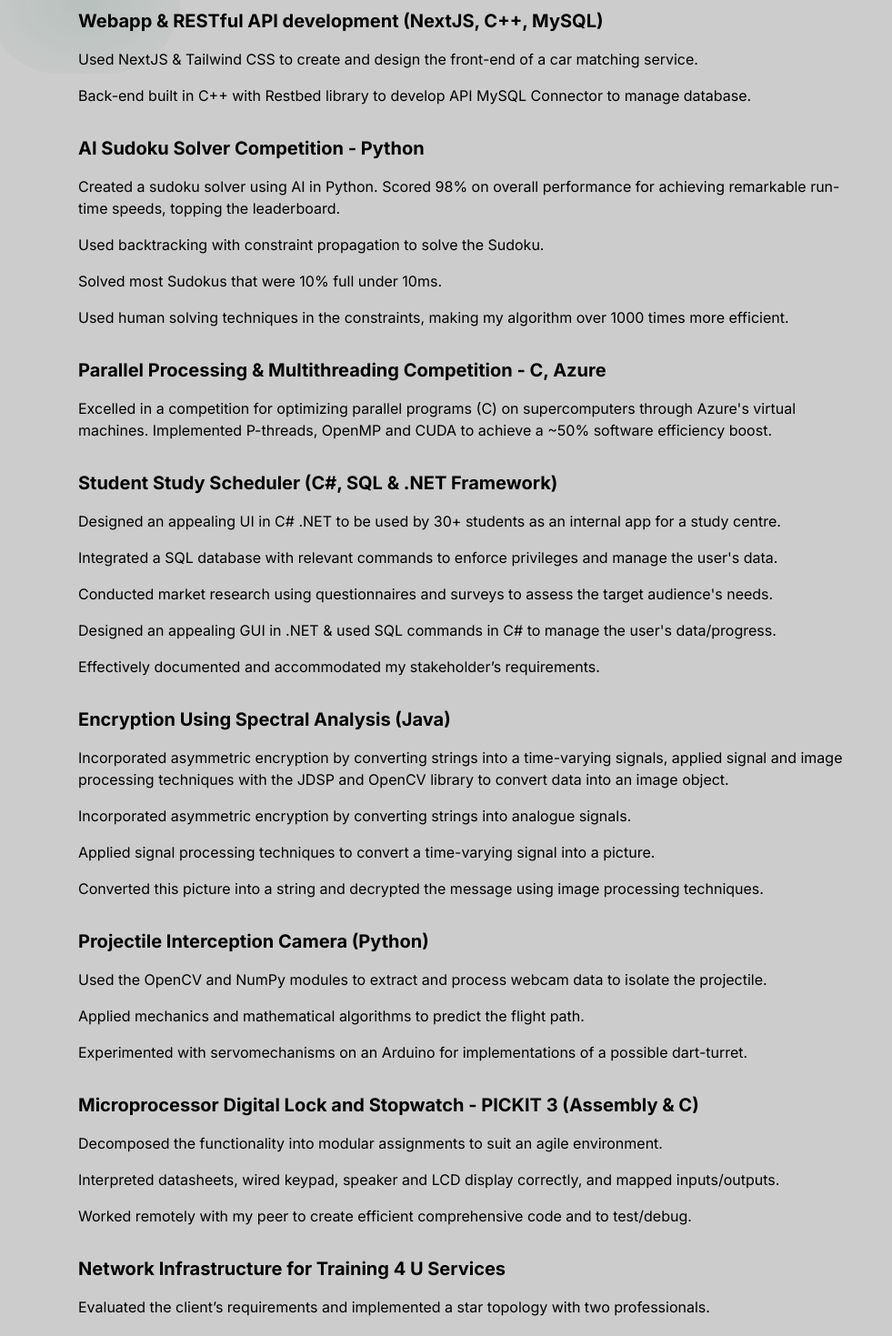
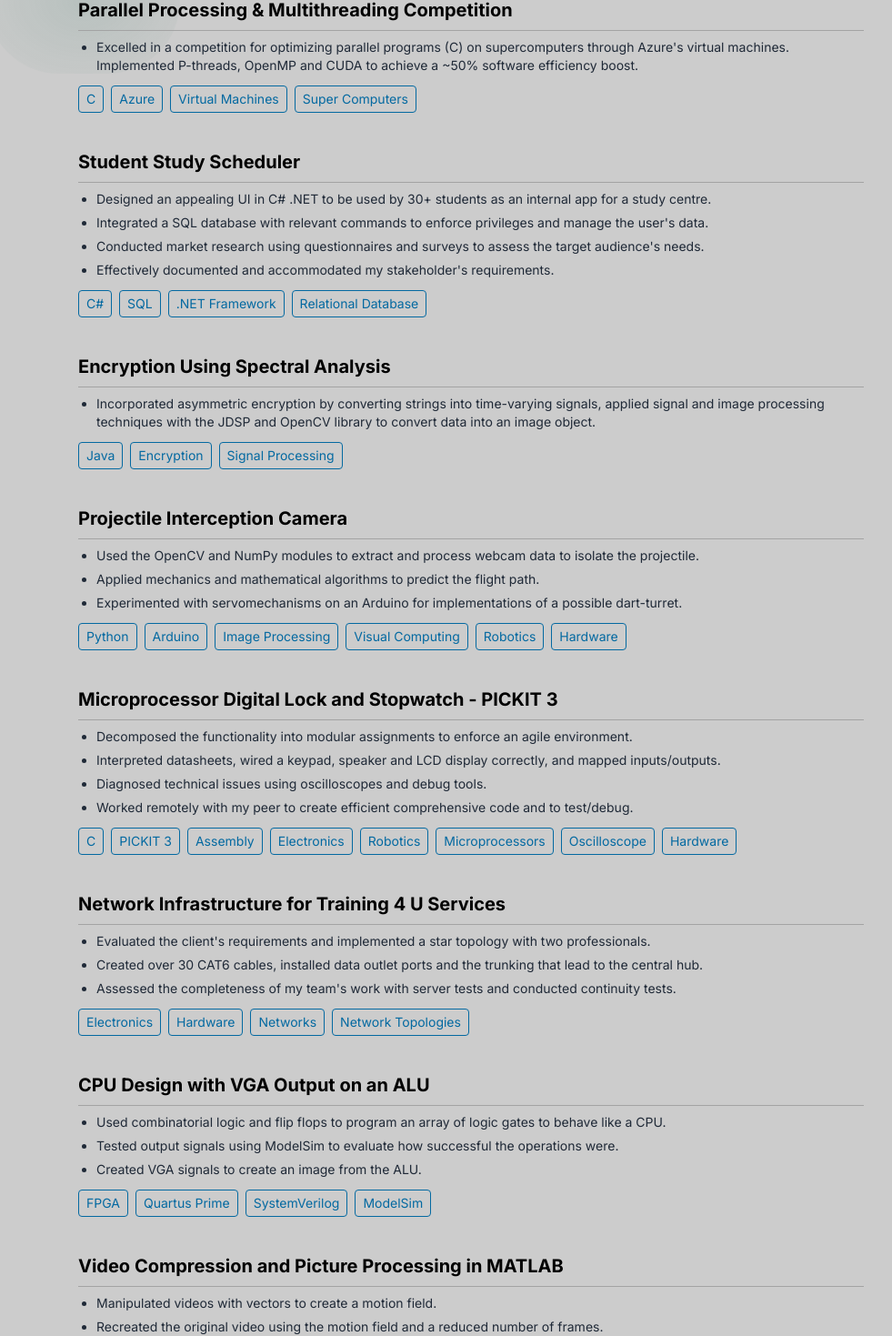
Before and after one commit to sabirchowdhury/portfolio-website, a Next.js app: page /projects in a window 1280 px wide. Shown: the part 679-2148 px from the top of the page at 91% size, without its empty margins (122-1103 px from the left). Built offline with nearby package versions, Linux system fonts and the light colour scheme.

Commit message:
fix projs

```diff
--- a/app/projects/_content/projects.ts
+++ b/app/projects/_content/projects.ts
@@ -1,102 +1,163 @@
+import { techs } from "@/utils/techs";
+
+export enum projectTypes {
+  App = "App development",
+  Web = "Web development",
+  Computational = "Computational",
+  Service = "Service development",
+  Hardware = "Hardware",
+  Electonics = "Electronics",
+}
+
 const projects = [
   {
-    heading: "Webapp & RESTful API development (NextJS, C++, MySQL)",
+    heading: "Car Match Service in Restbed",
     bulletPoints: [
       "Used NextJS & Tailwind CSS to create and design the front-end of a car matching service.",
       "Back-end built in C++ with Restbed library to develop API MySQL Connector to manage database.",
     ],
+    techs: [techs.CPP, techs.MySQL, techs.NextJS, techs.TailwindCSS],
+    extras: [],
+    type: [projectTypes.Service, projectTypes.Web],
   },
   {
-    heading: "AI Sudoku Solver Competition - Python",
+    heading: "AI Sudoku Solver Competition",
     bulletPoints: [
       "Created a sudoku solver using AI in Python. Scored 98% on overall performance for achieving remarkable run-time speeds, topping the leaderboard.",
-      "Used backtracking with constraint propagation to solve the Sudoku.",
-      "Solved most Sudokus that were 10% full under 10ms.",
+      "Used backtracking with constraint propagation to solve the Sudoku. Solved most Sudokus that were 90%+ empty under 10ms.",
       "Used human solving techniques in the constraints, making my algorithm over 1000 times more efficient.",
     ],
+    techs: [techs.Python],
+    extras: ["AI"],
+    type: [projectTypes.Computational],
   },
   {
-    heading: "Parallel Processing & Multithreading Competition - C, Azure",
+    heading: "Parallel Processing & Multithreading Competition",
     bulletPoints: [
       "Excelled in a competition for optimizing parallel programs (C) on supercomputers through Azure's virtual machines. Implemented P-threads, OpenMP and CUDA to achieve a ~50% software efficiency boost.",
     ],
+    techs: [techs.C, techs.Azure],
+    extras: ["Virtual Machines", "Super Computers"],
+    type: [projectTypes.Computational],
   },
   {
-    heading: "Student Study Scheduler (C#, SQL & .NET Framework)",
+    heading: "Student Study Scheduler",
     bulletPoints: [
       "Designed an appealing UI in C# .NET to be used by 30+ students as an internal app for a study centre.",
       "Integrated a SQL database with relevant commands to enforce privileges and manage the user's data.",
       "Conducted market research using questionnaires and surveys to assess the target audience's needs.",
-      "Designed an appealing GUI in .NET & used SQL commands in C# to manage the user's data/progress.",
-      "Effectively documented and accommodated my stakeholder’s requirements.",
+      "Effectively documented and accommodated my stakeholder's requirements.",
     ],
+    techs: [techs.CS, techs.SQL, techs.DotNet],
+    extras: ["Relational Database"],
+    type: [projectTypes.App],
   },
   {
-    heading: "Encryption Using Spectral Analysis (Java)",
+    heading: "Encryption Using Spectral Analysis",
     bulletPoints: [
-      "Incorporated asymmetric encryption by converting strings into a time-varying signals, applied signal and image processing techniques with the JDSP and OpenCV library to convert data into an image object.",
-      "Incorporated asymmetric encryption by converting strings into analogue signals.",
-      "Applied signal processing techniques to convert a time-varying signal into a picture.",
-      "Converted this picture into a string and decrypted the message using image processing techniques.",
+      "Incorporated asymmetric encryption by converting strings into time-varying signals, applied signal and image processing techniques with the JDSP and OpenCV library to convert data into an image object.",
     ],
+    techs: [techs.Java],
+    extras: ["Encryption", "Signal Processing"],
+    type: [projectTypes.Computational],
   },
   {
-    heading: "Projectile Interception Camera (Python)",
+    heading: "Projectile Interception Camera",
     bulletPoints: [
       "Used the OpenCV and NumPy modules to extract and process webcam data to isolate the projectile.",
       "Applied mechanics and mathematical algorithms to predict the flight path.",
       "Experimented with servomechanisms on an Arduino for implementations of a possible dart-turret.",
     ],
+    techs: [techs.Python, techs.Arduino],
+    extras: ["Image Processing", "Visual Computing", "Robotics", "Hardware"],
+    type: [
+      projectTypes.Computational,
+      projectTypes.Electonics,
+      projectTypes.Hardware,
+    ],
   },
   {
-    heading:
-      "Microprocessor Digital Lock and Stopwatch - PICKIT 3 (Assembly & C)",
+    heading: "Microprocessor Digital Lock and Stopwatch - PICKIT 3",
     bulletPoints: [
-      "Decomposed the functionality into modular assignments to suit an agile environment.",
-      "Interpreted datasheets, wired keypad, speaker and LCD display correctly, and mapped inputs/outputs.",
+      "Decomposed the functionality into modular assignments to enforce an agile environment.",
+      "Interpreted datasheets, wired a keypad, speaker and LCD display correctly, and mapped inputs/outputs.",
+      "Diagnosed technical issues using oscilloscopes and debug tools.",
       "Worked remotely with my peer to create efficient comprehensive code and to test/debug.",
+    ],
+    techs: [techs.C, techs.PICKIT3],
+    extras: [
+      "Assembly",
+      "Electronics",
+      "Robotics",
+      "Microprocessors",
+      "Oscilloscope",
+      "Hardware",
+    ],
+    type: [
+      projectTypes.Hardware,
+      projectTypes.Electonics,
+      projectTypes.Computational,
     ],
   },
   {
     heading: "Network Infrastructure for Training 4 U Services",
     bulletPoints: [
-      "Evaluated the client’s requirements and implemented a star topology with two professionals.",
+      "Evaluated the client's requirements and implemented a star topology with two professionals.",
       "Created over 30 CAT6 cables, installed data outlet ports and the trunking that lead to the central hub.",
-      "Assessed the completeness of my team’s work with server tests and I conducted continuity tests.",
+      "Assessed the completeness of my team's work with server tests and conducted continuity tests.",
     ],
+    techs: [],
+    extras: ["Electronics", "Hardware", "Networks", "Network Topologies"],
+    type: [projectTypes.Electonics, projectTypes.Hardware],
   },
   {
-    heading: "CPU Design with VGA Output on an ALU (SystemVerilog HDL)",
+    heading: "CPU Design with VGA Output on an ALU",
     bulletPoints: [
       "Used combinatorial logic and flip flops to program an array of logic gates to behave like a CPU.",
       "Tested output signals using ModelSim to evaluate how successful the operations were.",
       "Created VGA signals to create an image from the ALU.",
     ],
+    techs: [
+      techs.FPGA,
+      techs.QuartusPrime,
+      techs.SystemVerilog,
+      techs.ModelSim,
+    ],
+    extras: [],
+    type: [projectTypes.Hardware, projectTypes.Computational],
   },
   {
-    heading: "Video Compression and Picture Processing (MATLAB)",
+    heading: "Video Compression and Picture Processing in MATLAB",
     bulletPoints: [
       "Manipulated videos with vectors to create a motion field.",
       "Recreated the original video using the motion field and a reduced number of frames.",
       "Green screened pictures and worked with techniques such as Gaussian blur using vectors.",
     ],
+    techs: [techs.MATLAB, techs.Python],
+    extras: ["Image Processing", "Visual Computing"],
+    type: [projectTypes.Computational],
   },
   {
-    heading:
-      "PCB Design, CAD & Electrical Experience (Cadence OrCAD & Allegro)",
+    heading: "PCB Design, CAD & Electrical Experience",
     bulletPoints: [
       "Created filter circuits, combinatorial logic circuits and fabricated PCBs.",
       "Designed an energy harvesting circuit & PCB to efficiently power LEDs using piezoelectricity.",
       "Produced various high-power PCBs that had efficient thermal designs and were resilient to noise/crosstalk.",
     ],
+    techs: [techs.OrCAD, techs.Allegro],
+    extras: ["PCB", "Manufacturing"],
+    type: [projectTypes.Electonics],
   },
   {
-    heading: "Analogue Circuit Simulator Algorithm - SPICE (Python)",
+    heading: "Analogue Circuit Simulator Algorithm - SPICE",
     bulletPoints: [
       "Created a design document and thoroughly described/implemented the various testing strategies.",
-      "Successfully works with combinations of resistors/capacitor/inductors with different frequencies.",
+      "Successfully computed circuit values with varying combinations of resistors/capacitor/inductors with different frequencies.",
       "Interpreted and validated the user input file to transform component descriptions into objects.",
     ],
+    techs: [techs.Python],
+    extras: ["SPICE", "Circuits"],
+    type: [projectTypes.Electonics],
   },
 ];
 
--- a/app/projects/page.tsx
+++ b/app/projects/page.tsx
@@ -6,6 +6,7 @@ import useMounted from "@/utils/useMounted";
 import classNames from "classnames";
 import projects from "./_content/projects";
 import TechIcons from "@/components/TechIcons";
+import TechTag from "@/components/TechTag";
 
 export default function Home() {
   const mounted = useMounted();
@@ -15,7 +16,7 @@ export default function Home() {
     <main className="flex flex-grow flex-col mx-auto p-4 w-full max-w-4xl">
       <Heading text="Projects" />
 
-      <div className="flex flex-wrap gap-2 gap-x-3">
+      {/* <div className="flex flex-wrap gap-2 gap-x-3">
         {Object.keys(TechIcons({})).map((item, idx) => (
           <div
             className="text-xl flex items-center w-fit gap-2 bg-white px-2 py-1 rounded-full"
@@ -35,17 +36,31 @@ export default function Home() {
             </div>
           </div>
         ))}
-      </div>
+      </div> */}
 
-      {projects.map(({ heading, bulletPoints }, index) => (
-        <section key={`${index}-about-section`}>
-          {heading && <h2 className="my-4 font-bold text-xl">{heading}</h2>}
-          {bulletPoints.map((text, idx) => (
-            <p key={`${idx}-about-para`} className="mb-4">
-              {text}
-            </p>
-          ))}
-        </section>
+      {projects.map(({ heading, bulletPoints, techs, extras }, index) => (
+        <div key={`${index}-project`} className="mb-10 last:mb-0">
+          {heading && <h2 className="font-bold text-xl">{heading}</h2>}
+          <hr className="my-2 dark:border-neutral-600 border-neutral-400" />
+          <ul>
+            {bulletPoints.map((text, idx) => (
+              <li
+                key={`${idx}-about-para`}
+                className="mb-1.5 text-sm text-gray-800 dark:text-slate-400"
+              >
+                {text}
+              </li>
+            ))}
+          </ul>
+          <div className="flex gap-2 flex-wrap mt-3">
+            {techs.map((tag, idx) => (
+              <TechTag key={`${idx}-tech-tag`}>{tag}</TechTag>
+            ))}
+            {extras.map((tag, idx) => (
+              <TechTag key={`${idx}-tech-extra-tag`}>{tag}</TechTag>
+            ))}
+          </div>
+        </div>
       ))}
     </main>
   );
--- a/components/Logo.tsx
+++ b/components/Logo.tsx
@@ -2,9 +2,19 @@ import { Terminal } from "@mui/icons-material";
 import classNames from "classnames";
 import Link from "next/link";
 
-export default function Logo({ hidden }: { hidden: boolean }) {
+export default function Logo({
+  hidden,
+  hide,
+}: {
+  hidden: boolean;
+  hide: () => void;
+}) {
   return (
-    <Link className={classNames({ "hidden lg:block": hidden })} href="/">
+    <Link
+      className={classNames({ "hidden lg:block": hidden })}
+      href="/"
+      onClick={() => hide()}
+    >
       <span className="flex items-center text-xl md:text-2xl my-2eid">
         <Terminal fontSize="inherit" />
         <h1 className="font-extrabold ml-2 mr-1.5">Sabir</h1>{" "}
--- /dev/null
+++ b/components/TechTag.tsx
@@ -0,0 +1,15 @@
+import classNames from "classnames";
+import { ReactNode, HTMLProps } from "react";
+
+export default function TechTag({ children, className }: HTMLProps<"div">) {
+  return (
+    <div
+      className={classNames(
+        "p-1 px-2 border rounded text-sm dark:border-emerald-400 border-sky-700 text-sky-700 dark:text-emerald-400",
+        className
+      )}
+    >
+      {children}
+    </div>
+  );
+}
```
Also changed, not shown: components/BurgerMenu/BurgerMenu.tsx (+1 -6 lines), components/Layout.tsx (+2 -5 lines).
